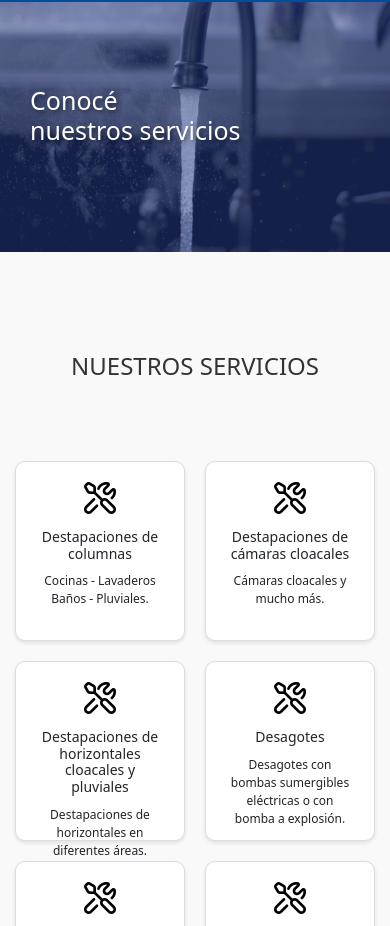
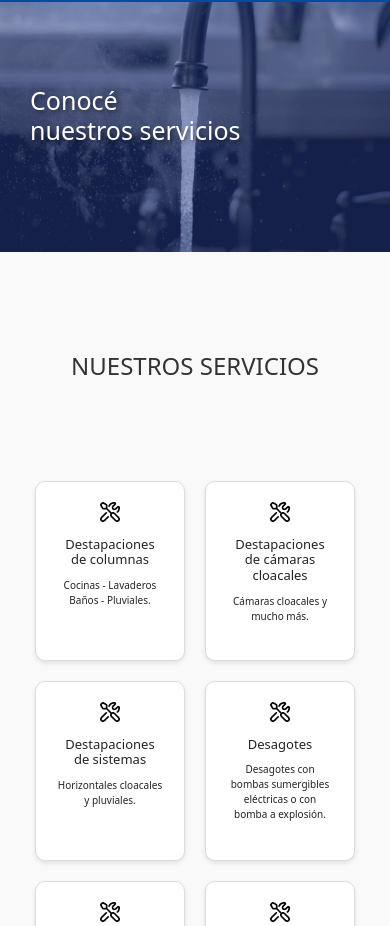
Before and after one commit to rociovallejos/PF-Vallejos, a website: page pages/servicios.html in a window 390 px wide. Shown: the part 114-1040 px from the top of the page. Drawn offline with nearby package versions, Linux system fonts and the light colour scheme.

Commit message:
medidas de banner mq tipografia

```diff
--- a/pages/servicios.html
+++ b/pages/servicios.html
@@ -61,8 +61,8 @@
                 </div>
                 <div class="servi-card">
                     <img src="../img/herramientas.png" alt="Iconotres">
-                    <h3>Destapaciones de horizontales cloacales y pluviales</h3>
-                    <p>Destapaciones de horizontales en diferentes áreas.</p>
+                    <h3>Destapaciones de sistemas</h3>
+                    <p>Horizontales cloacales y pluviales.</p>
                 </div>
                 <div class="servi-card">
                     <img src="../img/herramientas.png" alt="Iconocuatro">
--- a/scss/layout/_mediaqueries.scss
+++ b/scss/layout/_mediaqueries.scss
@@ -210,17 +210,43 @@
     }
 
     .grid-container {
+        display: grid;
         grid-template-columns: repeat(2, 1fr); /* 2 columnas en móviles */
         gap: 20px;
+        justify-content: center; /* Centra las tarjetas horizontalmente */
+        padding: 20px; /* Padding del contenedor */
+    }
 
-        .servi-card h3 {
-            font-size: 14px; /* Ajusta el tamaño del texto */
-        }
+    .servi-card {
+        padding: 10px; /* Padding dentro de cada tarjeta */
+        box-sizing: border-box; /* Asegura que el padding no afecte al ancho total */
+        display: flex;
+        flex-direction: column;
+        align-items: center; /* Centra el contenido dentro de la tarjeta */
+    }
 
-        .servi-card p {
-            font-size: 12px; /* Ajusta el tamaño del texto del párrafo */
-        }
+    .servi-card img {
+        width: 20px; /* Ajusta el ancho de la imagen */
+        height: auto; /* Mantiene la proporción */
     }
+
+    .servi-card h3 {
+        font-size: 12px; /* Ajusta el tamaño del texto */
+        text-align: center; /* Centra el texto */
+        margin-bottom: 5px;
+    }
+
+    .servi-card p {
+        font-size: 11px; /* Ajusta el tamaño del texto del párrafo */
+        text-align: center; /* Centra el texto */
+    }
+
+    .whatsapp-button {
+        font-size: 11px;
+
+    }
+
+
 
     /* Sección Clientes */
     .clientes-seccion {
```
Also changed, not shown: css/style.css, 1 other file.
